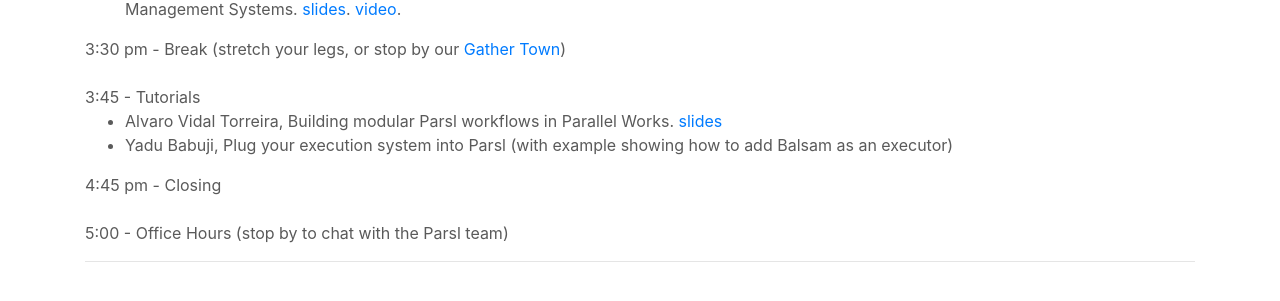
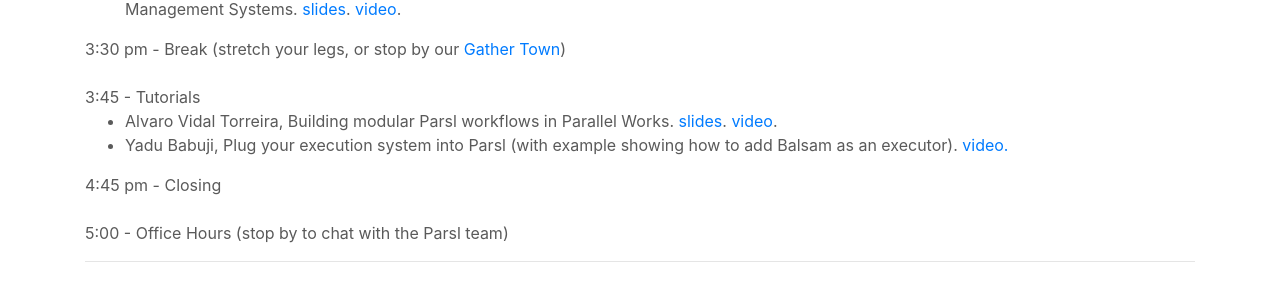
Before and after one commit to Parsl/parsl.github.io, a Jekyll site: the page built from parslfest2020.html, in a window 1280 px wide and 900 px high, scrolled down 2024 px. Shown: the part 149-450 px from the top of the window. Built offline with Jekyll 4.4.1, drawn with Linux system fonts in a browser that asks for light colours.

Commit message:
add tutorial video links

```diff
--- a/parslfest2020.html
+++ b/parslfest2020.html
@@ -101,8 +101,8 @@ redirect_from: "/parsl_meeting"
 
       3:45 - Tutorials
 	<ul>
-        <li>Alvaro Vidal Torreira, Building modular Parsl workflows in Parallel Works. <a href='parslfest2020-files/torreira-modular.pdf'>slides</a></li>
-	<li>Yadu Babuji, Plug your execution system into Parsl (with example showing how to add Balsam as an executor)</li>
+        <li>Alvaro Vidal Torreira, Building modular Parsl workflows in Parallel Works. <a href='parslfest2020-files/torreira-modular.pdf'>slides</a>. <a href="https://youtu.be/WNhzLBV94go">video</a>.</li>
+	<li>Yadu Babuji, Plug your execution system into Parsl (with example showing how to add Balsam as an executor). <a href="https://youtu.be/ON9yh9_ebJA">video.</a></li>
  	</ul>
 
       4:45 pm - Closing <br /><br />
```
